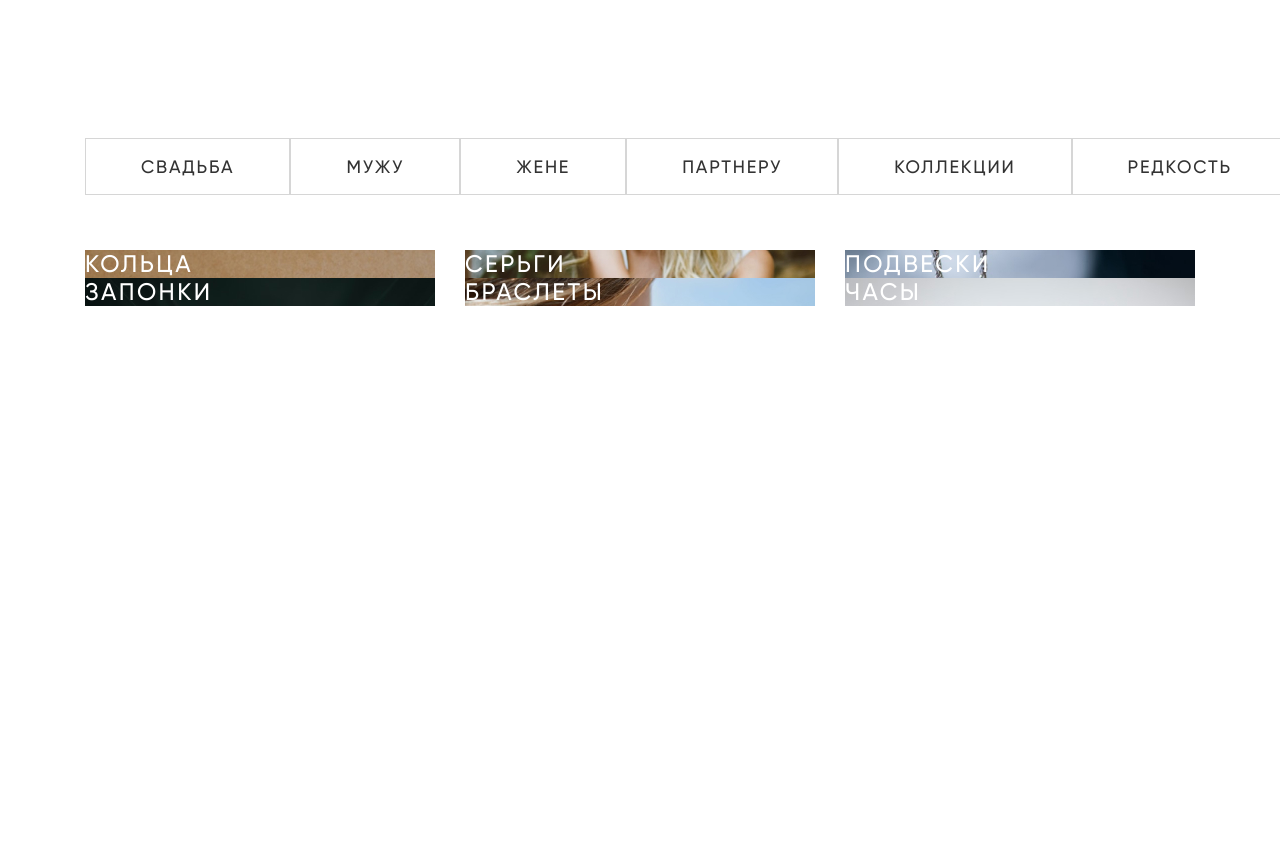
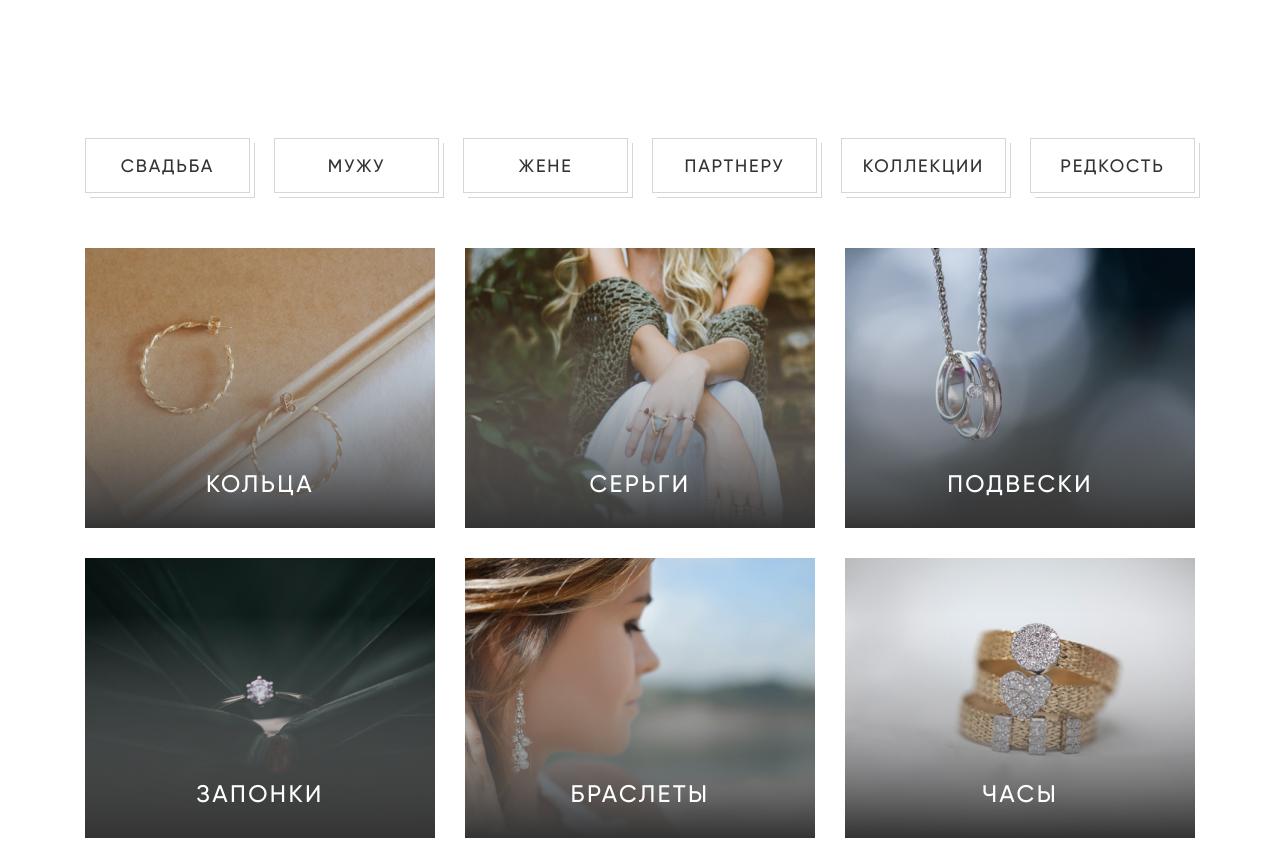
Before and after one commit to Royal-Aver/-OJJO, a plain HTML site: page index.html in a window 1280 px wide. Shown: the part 1180-2048 px from the top of the page. Before the commit the page ends 1486 px from the top, so only its background shows below. Drawn offline with Linux system fonts and the light colour scheme.

Commit message:
activity

```diff
--- a/index.html
+++ b/index.html
@@ -69,20 +69,32 @@
 				<h3 class="activity__title">Настоящая красота здесь!</h3>
 			</div>
 			<div class="activity__list">
-				<span class="activity__list-item">Свадьба</span>
-				<span class="activity__list-item">МУЖУ</span>
-				<span class="activity__list-item">жене</span>
-				<span class="activity__list-item">партнеру</span>
-				<span class="activity__list-item">коллекции</span>
-				<span class="activity__list-item">редкость</span>
+				<div class="activity__list-item"><span>Свадьба</span></div>
+				<div class="activity__list-item"><span>МУЖУ</span></div>
+				<div class="activity__list-item"><span>жене</span></div>
+				<div class="activity__list-item"><span>партнеру</span></div>
+				<div class="activity__list-item"><span>коллекции</span></div>
+				<div class="activity__list-item"><span>редкость</span></div>
 			</div>
 			<div class="activity__cards">
-				<div class="activity__cards-item">Кольца</div>
-				<div class="activity__cards-item">серьги</div>
-				<div class="activity__cards-item">подвески</div>
-				<div class="activity__cards-item">запонки</div>
-				<div class="activity__cards-item">браслеты</div>
-				<div class="activity__cards-item">часы</div>
+				<div class="activity__cards-item">
+					<span>Кольца</span>
+				</div>
+				<div class="activity__cards-item">
+					<span>серьги</span>
+				</div>
+				<div class="activity__cards-item">
+					<span>подвески</span>
+				</div>
+				<div class="activity__cards-item">
+					<span>запонки</span>
+				</div>
+				<div class="activity__cards-item">
+					<span>браслеты</span>
+				</div>
+				<div class="activity__cards-item">
+					<span>часы</span>
+				</div>
 			</div>
 		</div>
 	</section>
--- a/style/_activity.scss
+++ b/style/_activity.scss
@@ -29,15 +29,36 @@
 	margin-bottom: 55px;
 }
 .activity__list-item {
+	width: 165px;
+	height: 55px;
+	border: 1px solid #d6d6d6;
+	display: flex;
+	justify-content: center;
+	align-items: center;
+	position: relative;
+	z-index: 100;
+}
+.activity__list-item::after {
+	content: "";
+	width: 165px;
+	height: 55px;
+	border-right: 1px solid #d6d6d6;
+	border-bottom: 1px solid #d6d6d6;
+	position: absolute;
+	right: -6px;
+	bottom: -6px;
+	z-index: 1;
+}
+
+.activity__list-item span {
 	font-family: "Gilroy Medium";
 	font-weight: 500;
 	font-size: 18px;
 	line-height: 21px;
 	letter-spacing: 0.1em;
-	padding: 17px 55px;
-	border: 1px solid #d6d6d6;
 	text-transform: uppercase;
 }
+
 .activity__cards {
 	display: flex;
 	justify-content: space-between;
@@ -52,8 +73,13 @@
 	text-transform: uppercase;
 	color: #fff;
 	width: 350px;
+	height: 280px;
 	background-repeat: no-repeat;
 	background-size: cover;
+	display: flex;
+	justify-content: center;
+	align-items: flex-end;
+	margin-bottom: 30px;
 }
 .activity__cards-item:nth-child(1) {
 	background-image: url(../images/activity/card1.jpg);
@@ -73,3 +99,6 @@
 .activity__cards-item:nth-child(6) {
 	background-image: url(../images/activity/card6.jpg);
 }
+.activity__cards-item span {
+	padding-bottom: 30px;
+}
```
Also changed, not shown: css/style.css.
